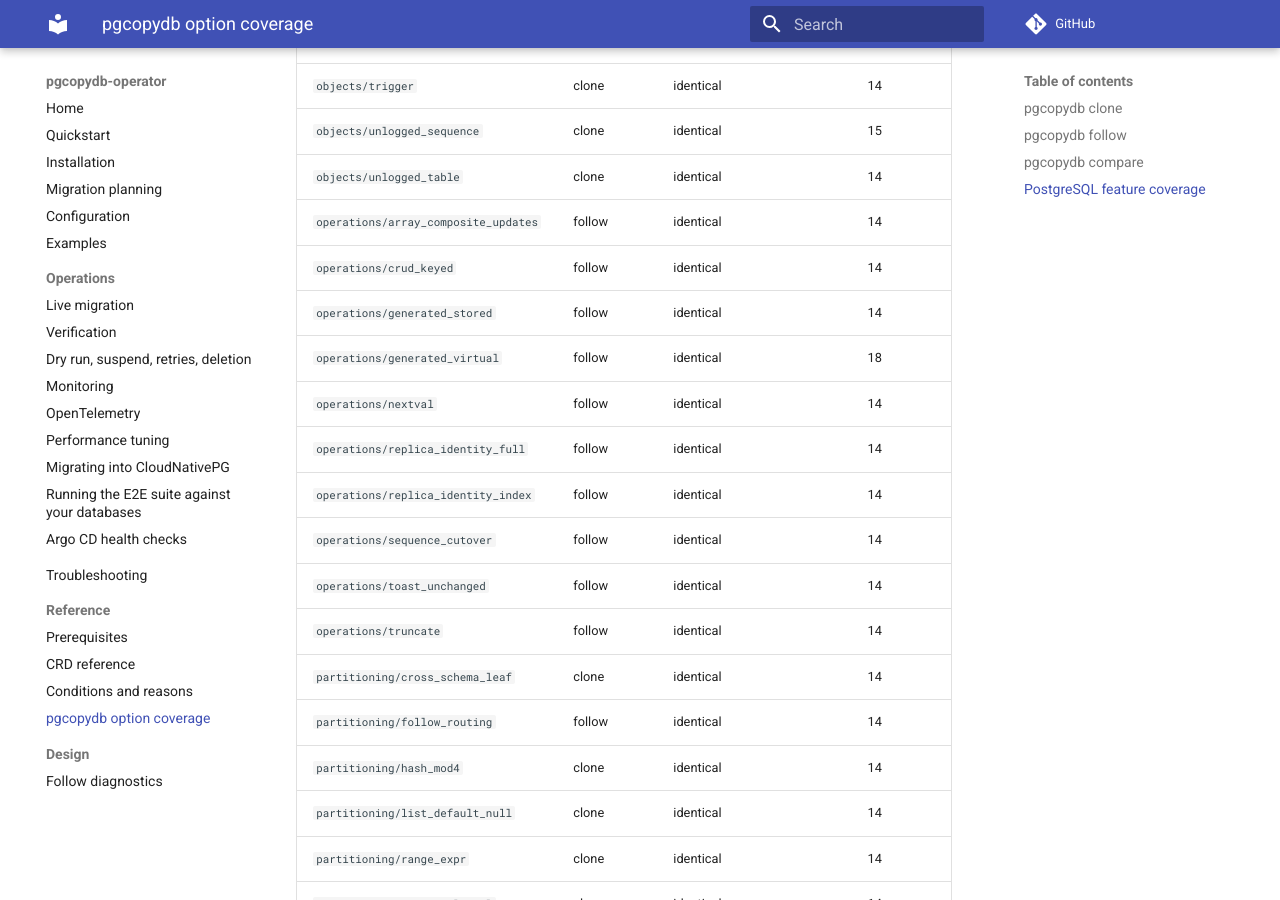
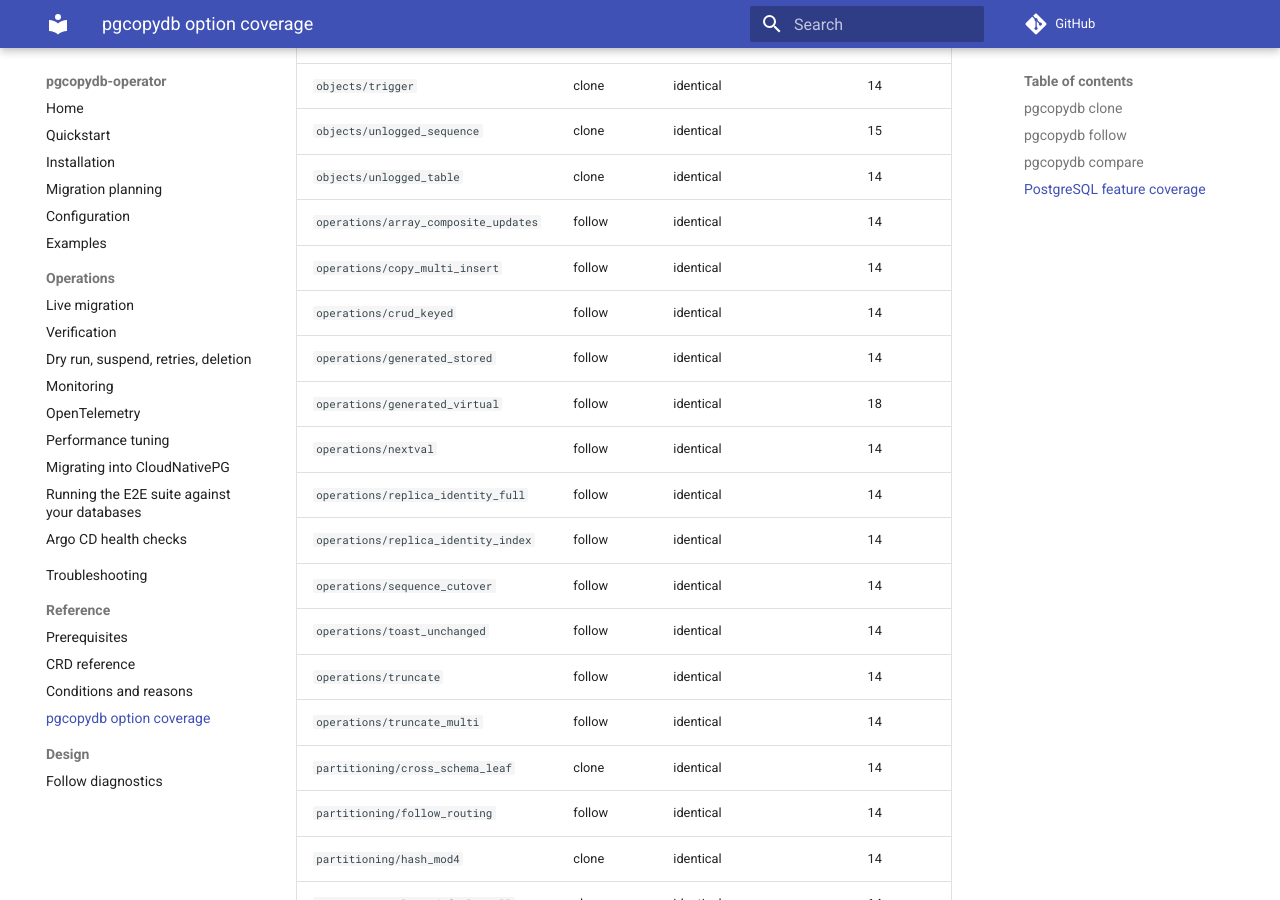
Before and after one commit to ydixken/pgcopydb-operator, an MkDocs documentation site: the page built from docs/reference/coverage.md, in a window 1280 px wide and 900 px high, scrolled down 5984 px. Built offline with MkDocs 1.6.1 and Material for MkDocs 9.7.7, drawn with Linux system fonts in a browser that asks for light colours; comment, search, counter and statistics services are not loaded.

Commit message:
test: cover a source COPY and a multi-table TRUNCATE during follow
Two follow-group coverage cases. copy_multi_insert COPYs 2000 rows into
a plain and a partitioned table through psql \copy, so each heap page
reaches logical decoding as one multi-insert record whose rows share an
LSN, next to an INSERT ... SELECT control. truncate_multi truncates two
tables with RESTART IDENTITY, and a parent with the child that
references it, in one statement each.

Runners up to 0.18.39.g93eda1d keep one row per heap page of the COPY
(#357) and truncate only the first table under pgoutput (#358).

```diff
--- a/docs/reference/coverage.md
+++ b/docs/reference/coverage.md
@@ -131,6 +131,7 @@ CI applies their SQL against PostgreSQL 18 on every pull request, and a cluster
 | `objects/unlogged_sequence` | clone | identical | 15 |
 | `objects/unlogged_table` | clone | identical | 14 |
 | `operations/array_composite_updates` | follow | identical | 14 |
+| `operations/copy_multi_insert` | follow | identical | 14 |
 | `operations/crud_keyed` | follow | identical | 14 |
 | `operations/generated_stored` | follow | identical | 14 |
 | `operations/generated_virtual` | follow | identical | 18 |
@@ -140,6 +141,7 @@ CI applies their SQL against PostgreSQL 18 on every pull request, and a cluster
 | `operations/sequence_cutover` | follow | identical | 14 |
 | `operations/toast_unchanged` | follow | identical | 14 |
 | `operations/truncate` | follow | identical | 14 |
+| `operations/truncate_multi` | follow | identical | 14 |
 | `partitioning/cross_schema_leaf` | clone | identical | 14 |
 | `partitioning/follow_routing` | follow | identical | 14 |
 | `partitioning/hash_mod4` | clone | identical | 14 |
```
